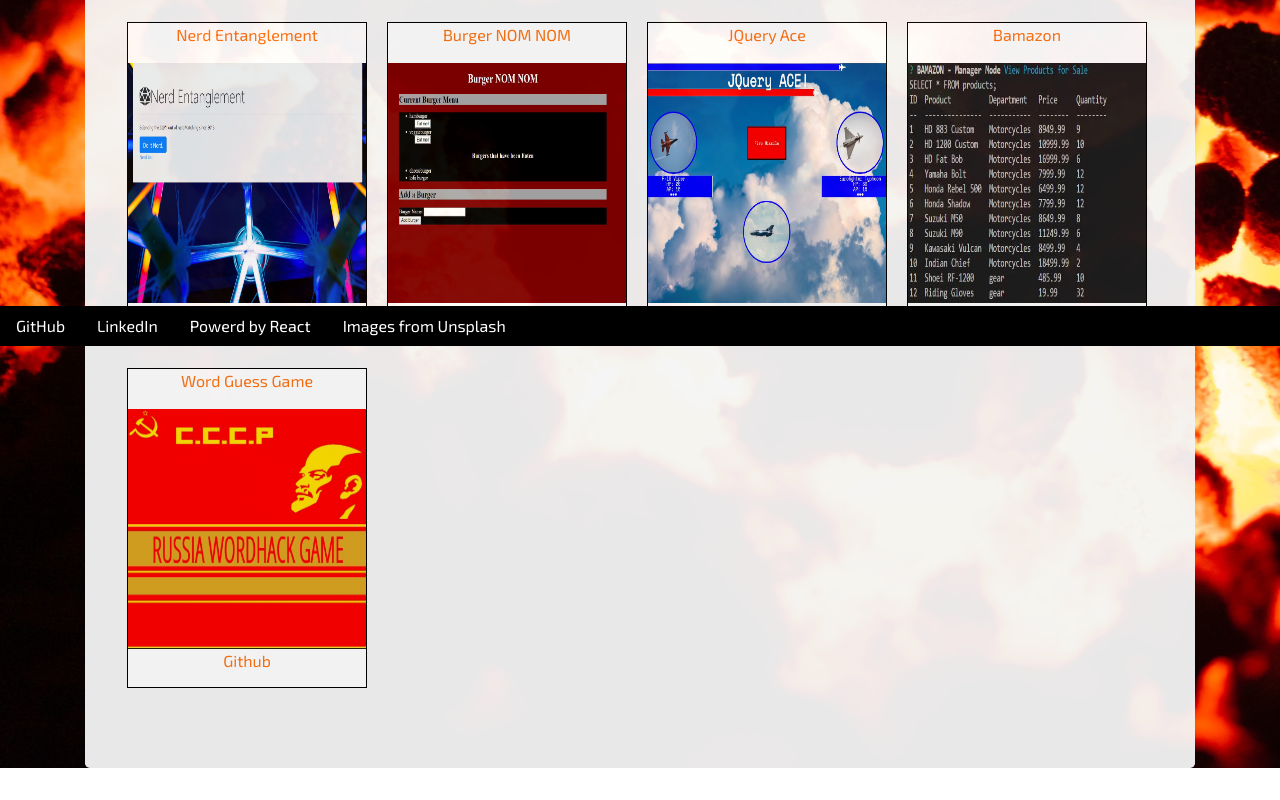
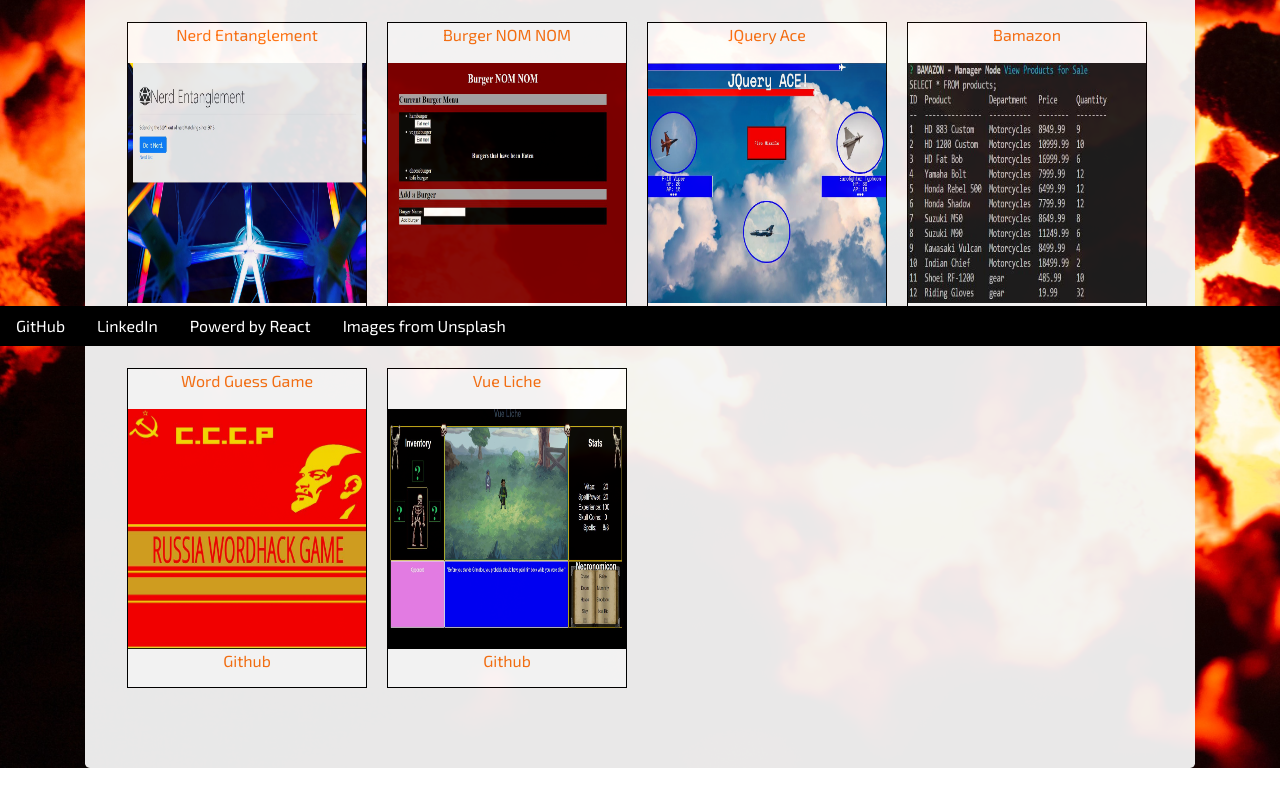
Before and after one commit to irichard03/reactportfolio, a React (Create React App) app: page / in a window 1280 px wide. Shown: the part 454-1254 px from the top of the page. Built offline with nearby package versions, Linux system fonts and the light colour scheme.

Commit message:
added vueliche portfolio card.

```diff
--- a/src/content/Cards.js
+++ b/src/content/Cards.js
@@ -61,6 +61,13 @@
         repo: "https://github.com/irichard03/WordGuessGame",
         image:"WordGuess.jpg"
     },
+
+    {
+        name: "Vue Liche",
+        link: "https://limitless-sea-54937.herokuapp.com/",
+        repo: "https://github.com/irichard03/vueliche",
+        image:"VueLiche.jpg"
+    },
 ]
 
 export default cards;
--- a/src/pages/Portfolio.js
+++ b/src/pages/Portfolio.js
@@ -15,7 +15,6 @@
                             <a className="gitLink" href={card.repo}>Github</a>
                         </div>
                     ))}
-
                 </Jumbotron>
             </div>
         );
```
Also changed, not shown: public/VueLiche.JPG (added).
